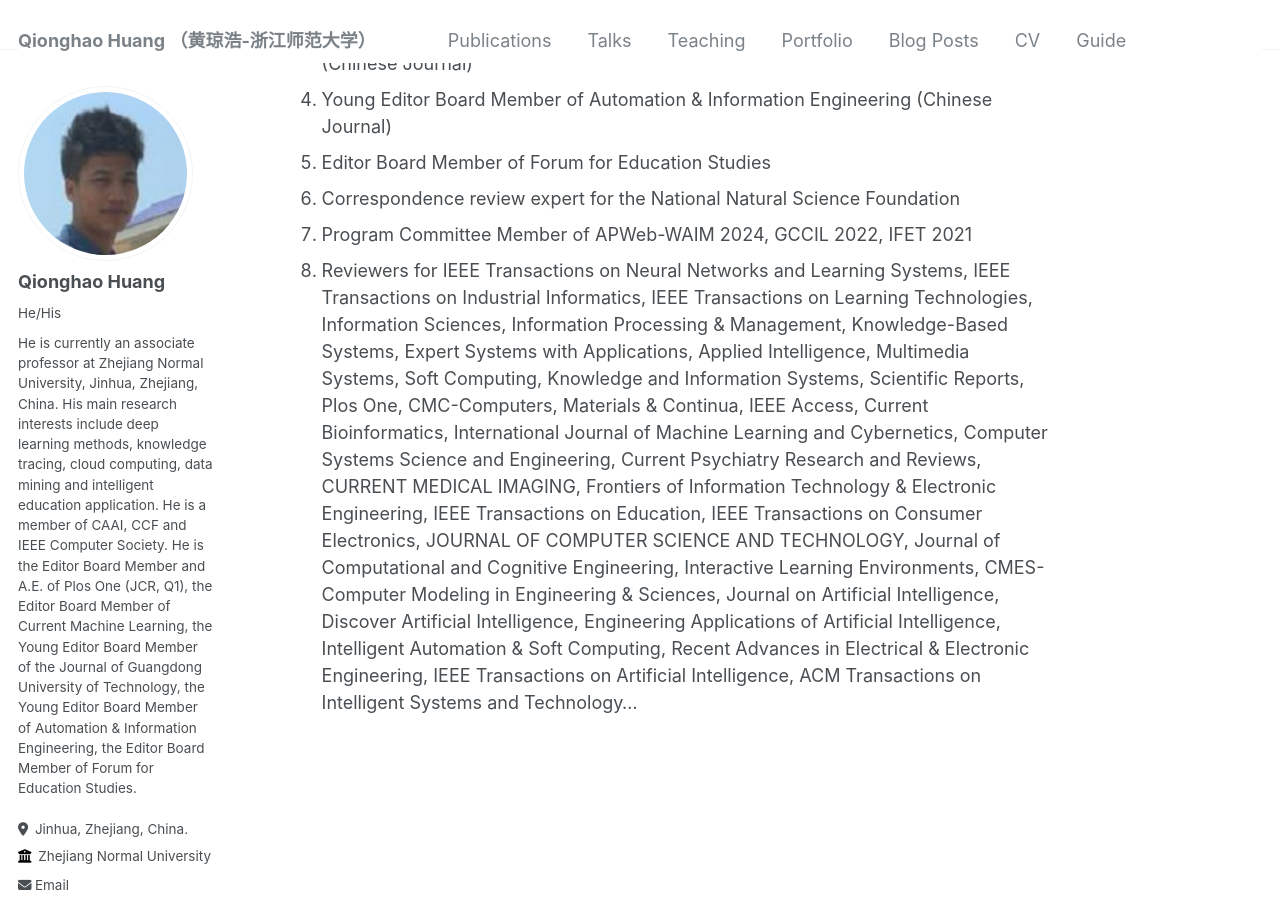
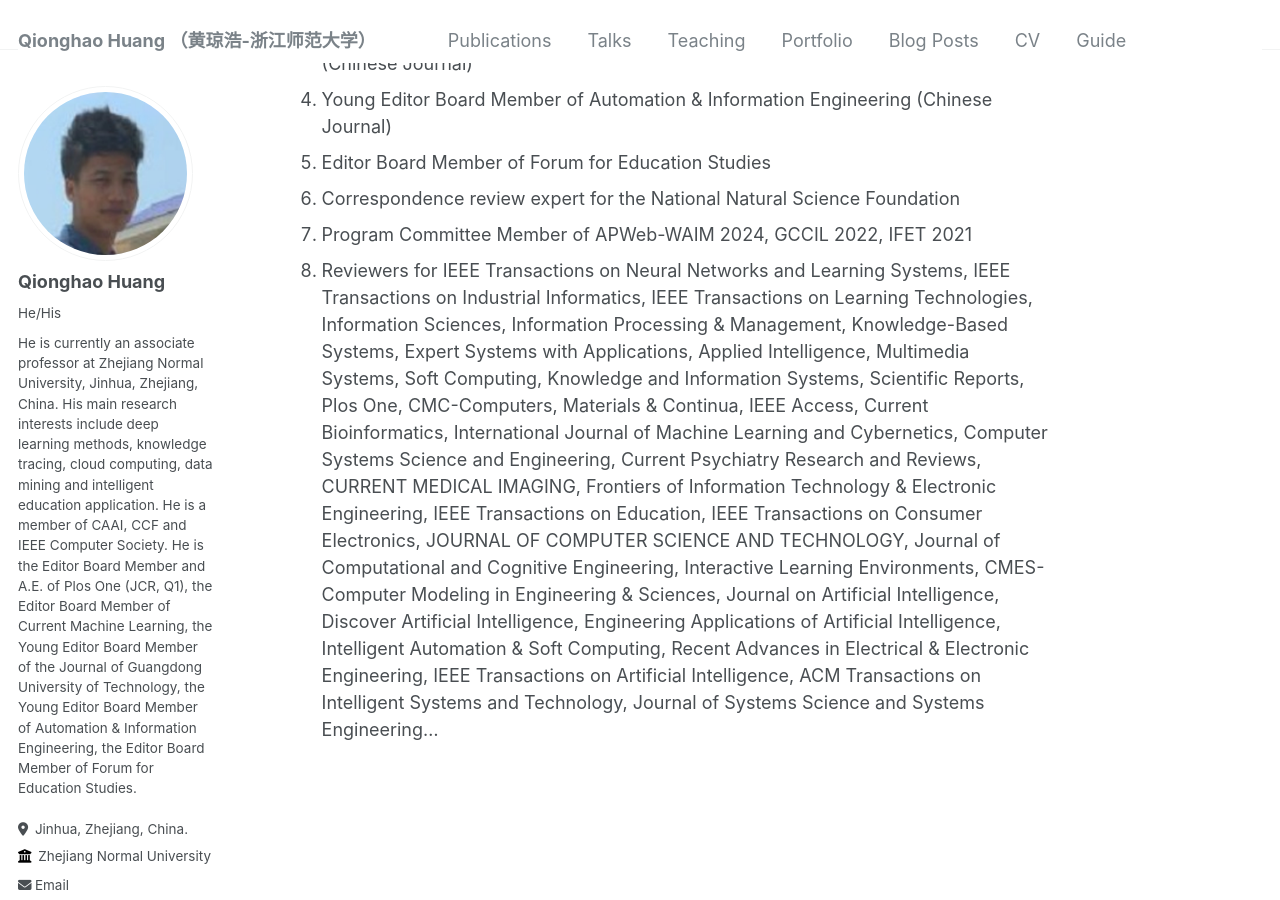
Before and after one commit to qhhuang-ai/qhhuang-ai.github.io, a Jekyll site: the page built from _pages/about.md, in a window 1280 px wide and 900 px high, scrolled down 9491 px. Built offline with Jekyll 4.4.1, drawn with Linux system fonts in a browser that asks for light colours; some web fonts are replaced; a script that is not in the unit is left out; comment, search, counter and statistics services are not loaded.

Commit message:
update CV!

```diff
--- a/_pages/about.md
+++ b/_pages/about.md
@@ -102,4 +102,4 @@
 1. Correspondence review expert for the National Natural Science Foundation
 1. Program Committee Member of APWeb-WAIM 2024, GCCIL 2022, IFET 2021
 1. Reviewers for IEEE Transactions on Neural Networks and Learning Systems, IEEE Transactions on Industrial Informatics, IEEE Transactions on Learning Technologies, Information Sciences, Information Processing & Management, Knowledge-Based Systems, Expert Systems with Applications, Applied Intelligence, Multimedia Systems, Soft Computing, Knowledge and Information Systems, Scientific Reports, Plos One, CMC-Computers, Materials & Continua,  IEEE Access, Current Bioinformatics, International Journal of Machine Learning and Cybernetics, Computer Systems Science and Engineering, Current Psychiatry Research and Reviews, CURRENT MEDICAL IMAGING,  Frontiers of Information Technology & Electronic Engineering, IEEE Transactions on Education, IEEE Transactions on Consumer Electronics, JOURNAL OF COMPUTER SCIENCE AND TECHNOLOGY, Journal of Computational and Cognitive Engineering, Interactive Learning Environments, CMES-Computer Modeling in Engineering & Sciences, Journal on Artificial Intelligence, Discover Artificial Intelligence, Engineering Applications of Artificial Intelligence,
-Intelligent Automation & Soft Computing, Recent Advances in Electrical & Electronic Engineering, IEEE Transactions on Artificial Intelligence, ACM Transactions on Intelligent Systems and Technology...
+Intelligent Automation & Soft Computing, Recent Advances in Electrical & Electronic Engineering, IEEE Transactions on Artificial Intelligence, ACM Transactions on Intelligent Systems and Technology, Journal of Systems Science and Systems Engineering...
```
